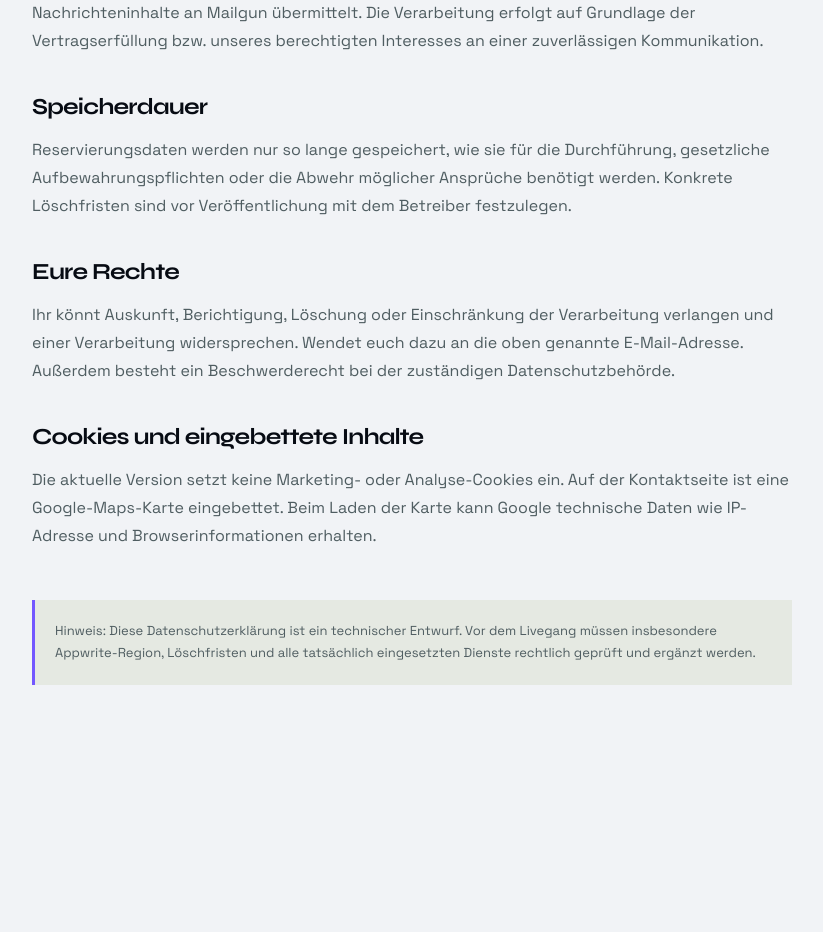
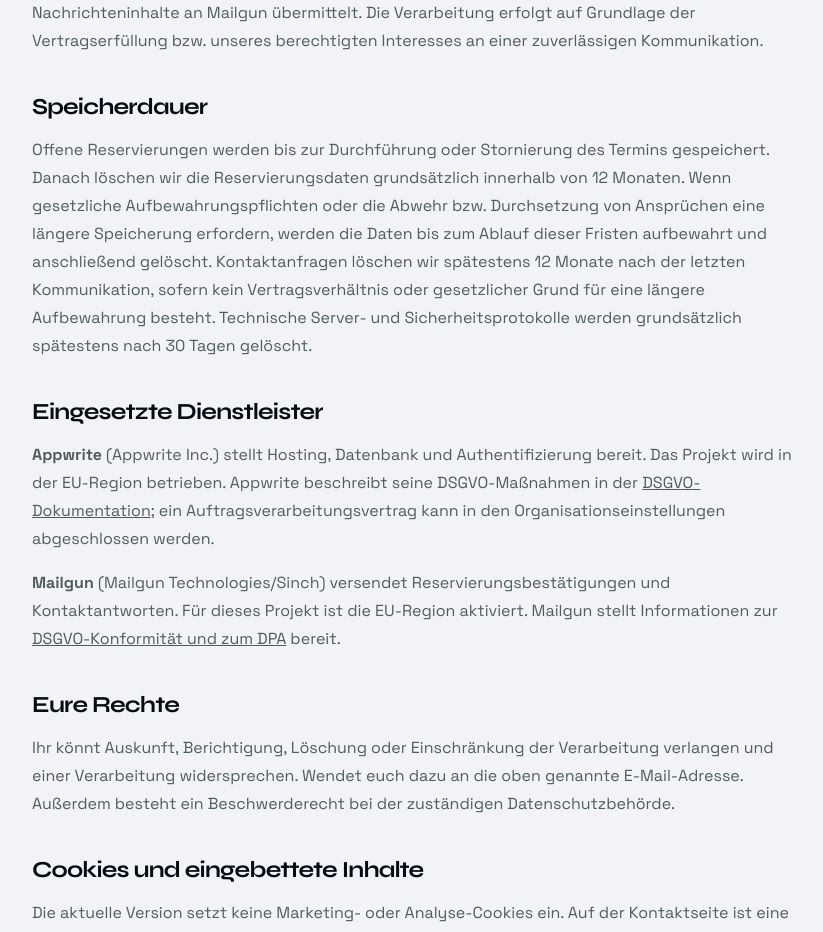
Before and after one commit to felpower/PaniVR, a Next.js app: page /datenschutz in a window 1280 px wide. Shown: the part 1060-1992 px from the top of the page, without its empty margins (228-1051 px from the left). Before the commit the page ends 1858 px from the top, so only its background shows below. Built offline with nearby package versions, Linux system fonts and the light colour scheme; no server answers.

Commit message:
Complete privacy retention and provider details

```diff
--- a/app/datenschutz/page.tsx
+++ b/app/datenschutz/page.tsx
@@ -14,10 +14,10 @@ export default function Datenschutz() {
         <h2>Reservierungsdaten</h2><p>Wenn ihr online reserviert, verarbeiten wir Name, Kontaktdaten, Termin, Gruppengröße, Anlass und freiwillige Hinweise. Diese Angaben werden ausschließlich zur Bearbeitung und Durchführung der Reservierung, zur Kontaktaufnahme bei Änderungen und zur Vermeidung von Doppelbuchungen verwendet.</p>
         <h2>Hosting und technische Daten</h2><p>Die Website und das Reservierungssystem werden über Appwrite in der europäischen Region betrieben. Beim Aufruf können technisch notwendige Verbindungsdaten wie IP-Adresse, Zeitpunkt, aufgerufene Seite und Browserinformationen in Serverprotokollen verarbeitet werden. Diese Verarbeitung dient dem sicheren und stabilen Betrieb der Website.</p>
         <h2>E-Mail-Versand</h2><p>Für Reservierungsbestätigungen und Antworten auf Kontaktanfragen verwenden wir den E-Mail-Dienst Mailgun. Dabei werden die für den Versand erforderlichen Empfängerdaten und Nachrichteninhalte an Mailgun übermittelt. Die Verarbeitung erfolgt auf Grundlage der Vertragserfüllung bzw. unseres berechtigten Interesses an einer zuverlässigen Kommunikation.</p>
-        <h2>Speicherdauer</h2><p>Reservierungsdaten werden nur so lange gespeichert, wie sie für die Durchführung, gesetzliche Aufbewahrungspflichten oder die Abwehr möglicher Ansprüche benötigt werden. Konkrete Löschfristen sind vor Veröffentlichung mit dem Betreiber festzulegen.</p>
+        <h2>Speicherdauer</h2><p>Offene Reservierungen werden bis zur Durchführung oder Stornierung des Termins gespeichert. Danach löschen wir die Reservierungsdaten grundsätzlich innerhalb von 12 Monaten. Wenn gesetzliche Aufbewahrungspflichten oder die Abwehr bzw. Durchsetzung von Ansprüchen eine längere Speicherung erfordern, werden die Daten bis zum Ablauf dieser Fristen aufbewahrt und anschließend gelöscht. Kontaktanfragen löschen wir spätestens 12 Monate nach der letzten Kommunikation, sofern kein Vertragsverhältnis oder gesetzlicher Grund für eine längere Aufbewahrung besteht. Technische Server- und Sicherheitsprotokolle werden grundsätzlich spätestens nach 30 Tagen gelöscht.</p>
+        <h2>Eingesetzte Dienstleister</h2><p><strong>Appwrite</strong> (Appwrite Inc.) stellt Hosting, Datenbank und Authentifizierung bereit. Das Projekt wird in der EU-Region betrieben. Appwrite beschreibt seine DSGVO-Maßnahmen in der <a href="https://appwrite.io/docs/advanced/security/gdpr" target="_blank" rel="noreferrer">DSGVO-Dokumentation</a>; ein Auftragsverarbeitungsvertrag kann in den Organisationseinstellungen abgeschlossen werden.</p><p><strong>Mailgun</strong> (Mailgun Technologies/Sinch) versendet Reservierungsbestätigungen und Kontaktantworten. Für dieses Projekt ist die EU-Region aktiviert. Mailgun stellt Informationen zur <a href="https://www.mailgun.com/gdpr/" target="_blank" rel="noreferrer">DSGVO-Konformität und zum DPA</a> bereit.</p>
         <h2>Eure Rechte</h2><p>Ihr könnt Auskunft, Berichtigung, Löschung oder Einschränkung der Verarbeitung verlangen und einer Verarbeitung widersprechen. Wendet euch dazu an die oben genannte E-Mail-Adresse. Außerdem besteht ein Beschwerderecht bei der zuständigen Datenschutzbehörde.</p>
         <h2>Cookies und eingebettete Inhalte</h2><p>Die aktuelle Version setzt keine Marketing- oder Analyse-Cookies ein. Auf der Kontaktseite ist eine Google-Maps-Karte eingebettet. Beim Laden der Karte kann Google technische Daten wie IP-Adresse und Browserinformationen erhalten.</p>
-        <p className="legal-note">Hinweis: Diese Datenschutzerklärung ist ein technischer Entwurf. Vor dem Livegang müssen insbesondere Appwrite-Region, Löschfristen und alle tatsächlich eingesetzten Dienste rechtlich geprüft und ergänzt werden.</p>
       </article>
     </main>
   );
--- a/app/impressum/page.tsx
+++ b/app/impressum/page.tsx
@@ -15,7 +15,6 @@ export default function Impressum() {
         <p>Telefon: <a href="tel:+43725230729">07252 / 30729</a><br />Mobil: <a href={`tel:${brand.phoneHref}`}>{brand.phoneDisplay}</a><br />E-Mail: <a href="mailto:markus.panholzer93@gmx.at">markus.panholzer93@gmx.at</a><br />UID-Nr.: ATU 60803759</p>
         <h2>Unternehmensgegenstand</h2><p>Gastgewerbe sowie Freizeitangebote (Free-Roam-VR). Weitere gesetzlich erforderliche Angaben, insbesondere Firmenbuch- und Aufsichtsbehördendaten, werden nach Betreiberfreigabe ergänzt.</p>
         <h2>Haftung</h2><p>Die Inhalte dieser Website werden mit größtmöglicher Sorgfalt erstellt. Für Inhalte externer Links sind ausschließlich deren Betreiber verantwortlich.</p>
-        <p className="legal-note">Hinweis: Diese Seite ist ein redaktioneller Entwurf und muss vor dem Livegang rechtlich geprüft und vervollständigt werden.</p>
       </article>
     </main>
   );
```
